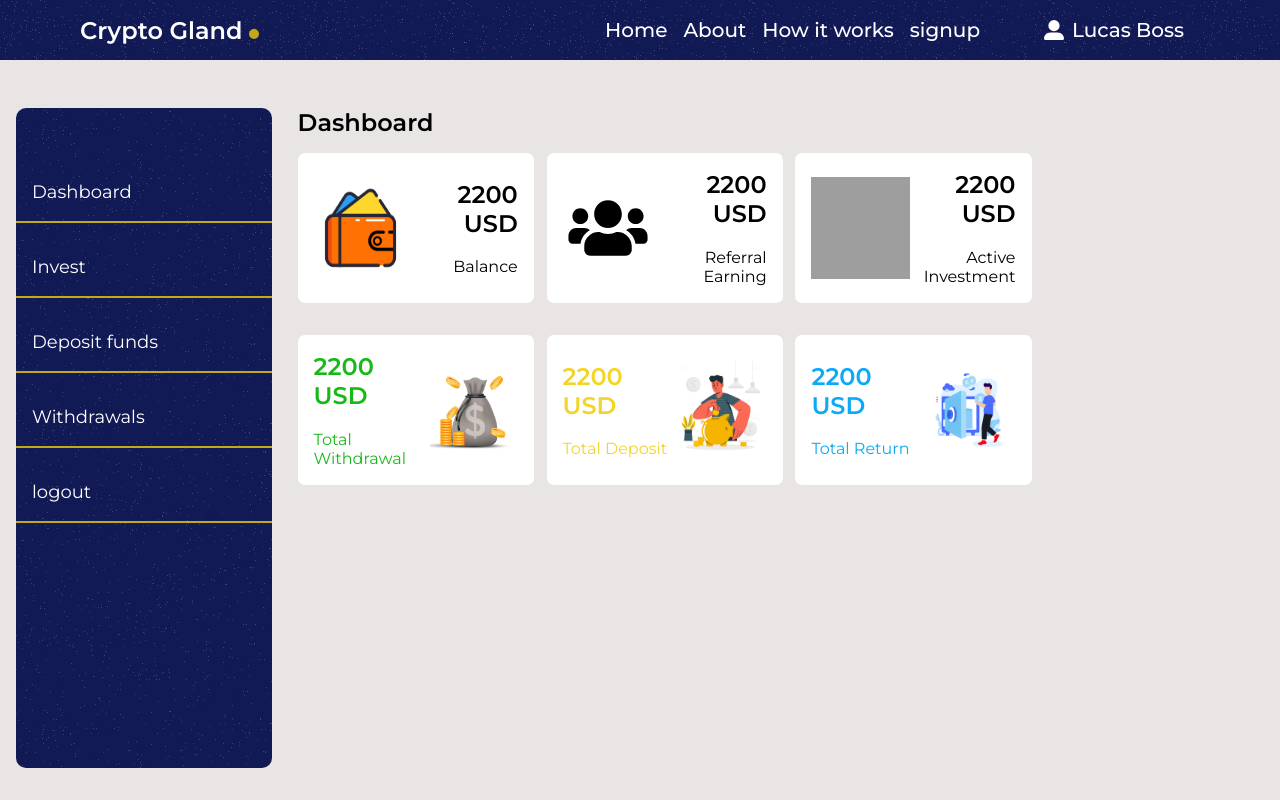
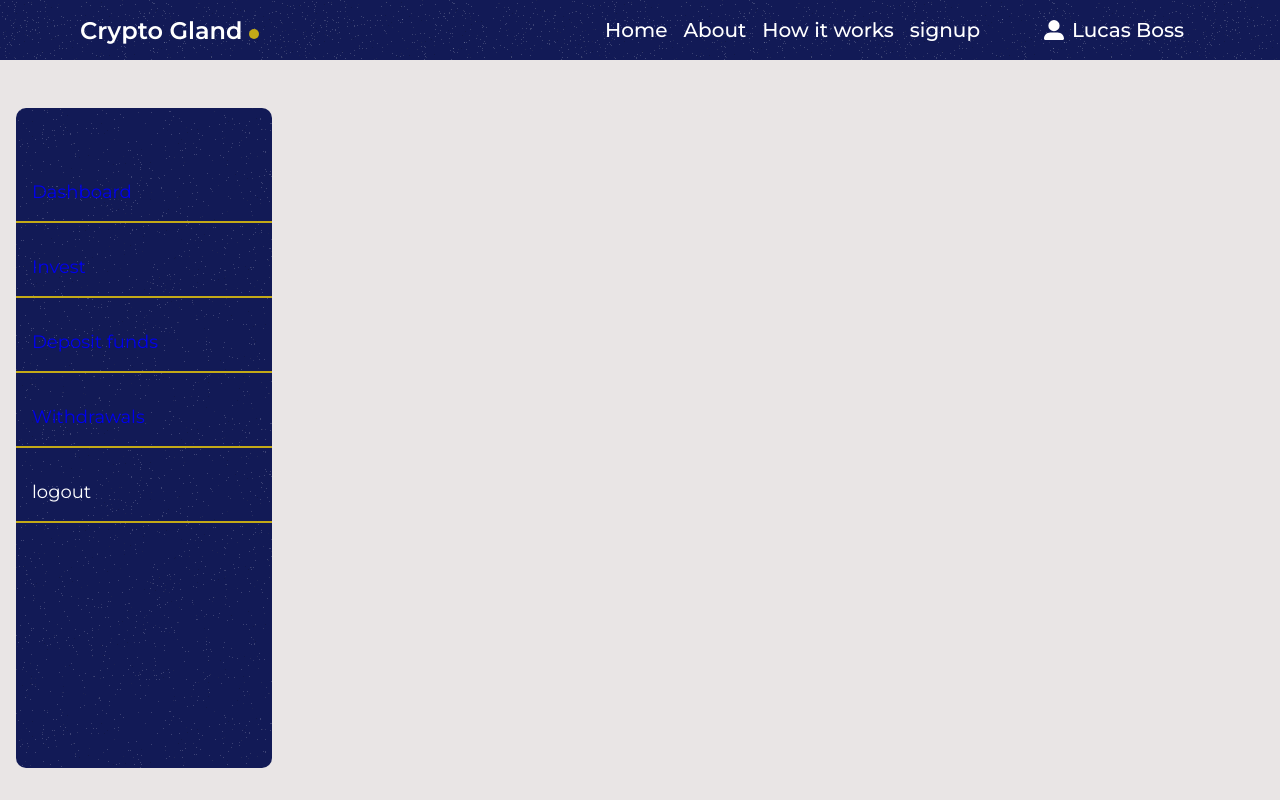
Before and after one commit to Tobby8629/miner, a React (Create React App) app: page /account in a window 1280 px wide. Built offline with nearby package versions, Linux system fonts and the light colour scheme; grey boxes are pictures that could not be loaded.

Commit message:
Fix changes

```diff
--- a/src/App.js
+++ b/src/App.js
@@ -11,6 +11,11 @@ import { cryptoFetch } from './Redux/CryptoMarket/Crypto';
 import HowItWorks from './pages/How_it_works/HowItWorks';
 import About from './pages/About/About';
 import Profile from './pages/Profile/Profile';
+import Dashboard from './component/Account/Dashboard/Dashboard';
+import Sidebar from './component/Account/sidebar/Sidebar';
+import Invest from './component/Account/Invest/Invest';
+import Deposit from './component/Account/Deposit/Deposit';
+import Withdrawals from './component/Account/withdrawals/Withdrawals';
 
 function App() {
   const dispatch = useDispatch()
@@ -37,7 +42,7 @@ function App() {
       if (window.innerWidth >= 768) {
         sethideNavbar(false);
       } else {
-        sethideNavbar(location.pathname === "/account");
+        sethideNavbar(location.pathname.includes("/account"));
       }
     };
     adjust();
@@ -52,7 +57,7 @@ function App() {
 
 
   const coins = useSelector((state)=> state?.cryptoFetch?.cryptofetch)
-  const hideFooter = (location.pathname === '/account')
+  const hideFooter = (location.pathname.includes('/account'))
   console.log(hideNavbar)
 
 
@@ -65,7 +70,12 @@ function App() {
       <Route path='/' element={<Home />} />
       <Route path='about' element={<About />} />
       <Route path='works' element={<HowItWorks />} />
-      <Route path='account' element={<Profile />} />
+      <Route path='account' element={<Profile />}>
+        <Route path='dashboard' element={<Dashboard />}/>
+        <Route path='invest' element={<Invest />} />
+        <Route path='deposit' element={<Deposit />} />
+        <Route path='withdrawals' element={<Withdrawals />} />
+      </Route>
     </Routes>
     {!hideFooter && <Footer />}
    </>
--- a/src/component/Account/Dashboard/Dashboard.module.css
+++ b/src/component/Account/Dashboard/Dashboard.module.css
@@ -88,10 +88,6 @@
 
 @media (min-width: 1280px) {
 
-  .dashboard {
-    width: calc(100% - 20%);
-  }
-
   .box {
     width: calc(33.3% - .8rem);
     margin-right: .8rem;
--- a/src/component/Account/sidebar/Sidebar.jsx
+++ b/src/component/Account/sidebar/Sidebar.jsx
@@ -22,10 +22,18 @@ const Sidebar = ({setactivetab}) => {
             <FontAwesomeIcon icon={faTimes} onClick={closebar}/>
         </div>
         <ul>
-          <li onClick={()=>activateTab("dashboard")}>Dashboard</li>
-          <li onClick={()=>activateTab("invest")}>Invest</li>
-          <li onClick={()=>activateTab("deposit")}>Deposit funds</li>
-          <li onClick={()=>activateTab("withdrawals")}>Withdrawals</li>
+          <li>
+            <Link to='dashboard'>Dashboard</Link>
+          </li>
+          <li>
+            <Link to='invest'>Invest</Link>
+          </li>
+          <li>
+            <Link to='deposit'>Deposit funds</Link>
+          </li>
+          <li>
+            <Link to='withdrawals'>Withdrawals</Link>
+          </li>
           <li onClick={()=>activateTab()}>logout</li>
         </ul>
         <button>
--- a/src/component/navbar/Navbar.jsx
+++ b/src/component/navbar/Navbar.jsx
@@ -48,7 +48,7 @@ const Navbar = () => {
           ))}
         </div>
         <button className={styles.btn}>
-          <Link className={styles.profile} to='/account'>
+          <Link className={styles.profile} to='/account/dashboard'>
             <span className={styles.initials}>
               <FontAwesomeIcon icon={faUserAlt} />
             </span>
--- a/src/pages/Profile/Profile.jsx
+++ b/src/pages/Profile/Profile.jsx
@@ -5,6 +5,7 @@ import Dashboard from '../../component/Account/Dashboard/Dashboard'
 import Invest from '../../component/Account/Invest/Invest'
 import Deposit from '../../component/Account/Deposit/Deposit'
 import Withdrawals from '../../component/Account/withdrawals/Withdrawals'
+import { Outlet } from 'react-router-dom'
 
 const Profile = () => {
   const [activetab, setactivetab] = useState('')
@@ -23,7 +24,7 @@ const Profile = () => {
        <div className={style.wrapper}>
          <Sidebar setactivetab={setactivetab}/>
          <div className={style.tab_wrapper}>
-            {renderactivetab()}
+            <Outlet />
          </div>
        </div>
     </section>
```
